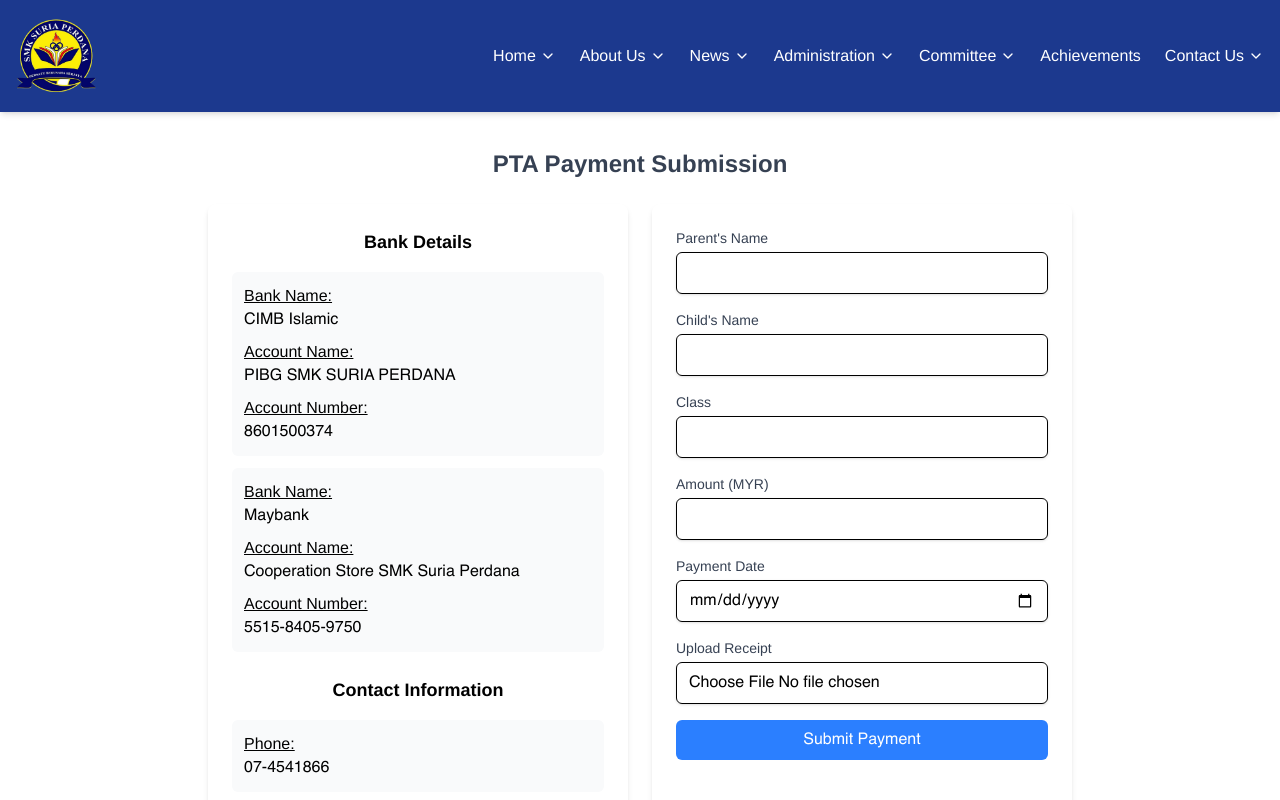
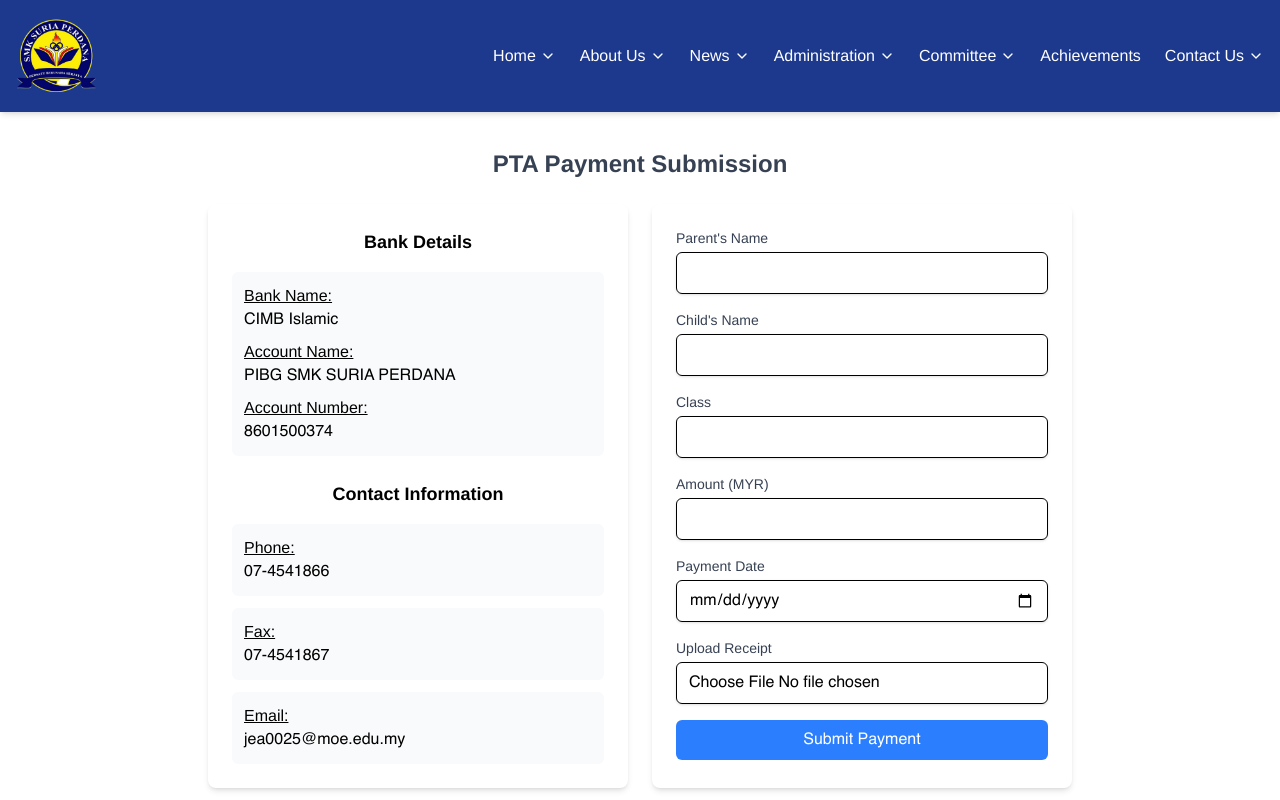
Before and after one commit to EDOHWARES/SMK-SuPer, a React (Vite) app in the folder client/: page /committee/pta-payments in a window 1280 px wide. Shown: the top 800 px of the page. Built offline with nearby package versions, Linux system fonts and the light colour scheme.

Commit message:
fix: removed store acct details from pibg page

```diff
--- a/client/src/pages/PtaPayment/PtaPayment.jsx
+++ b/client/src/pages/PtaPayment/PtaPayment.jsx
@@ -83,14 +83,14 @@ const PtaPayment = () => {
               <p className="font-medium mt-2 underline">Account Number:</p>
               <p>8601500374</p>
             </div>
-            <div className="p-3 bg-gray-50 rounded-md">
+            {/* <div className="p-3 bg-gray-50 rounded-md">
               <p className="font-medium underline">Bank Name:</p>
               <p>Maybank</p>
               <p className="font-medium mt-2 underline">Account Name:</p>
               <p>Cooperation Store SMK Suria Perdana</p>
               <p className="font-medium mt-2 underline">Account Number:</p>
               <p>5515-8405-9750</p>
-            </div>
+            </div> */}
           </div>
 
           <h3 className="text-lg font-bold mb-4 text-center">Contact Information</h3>
```
